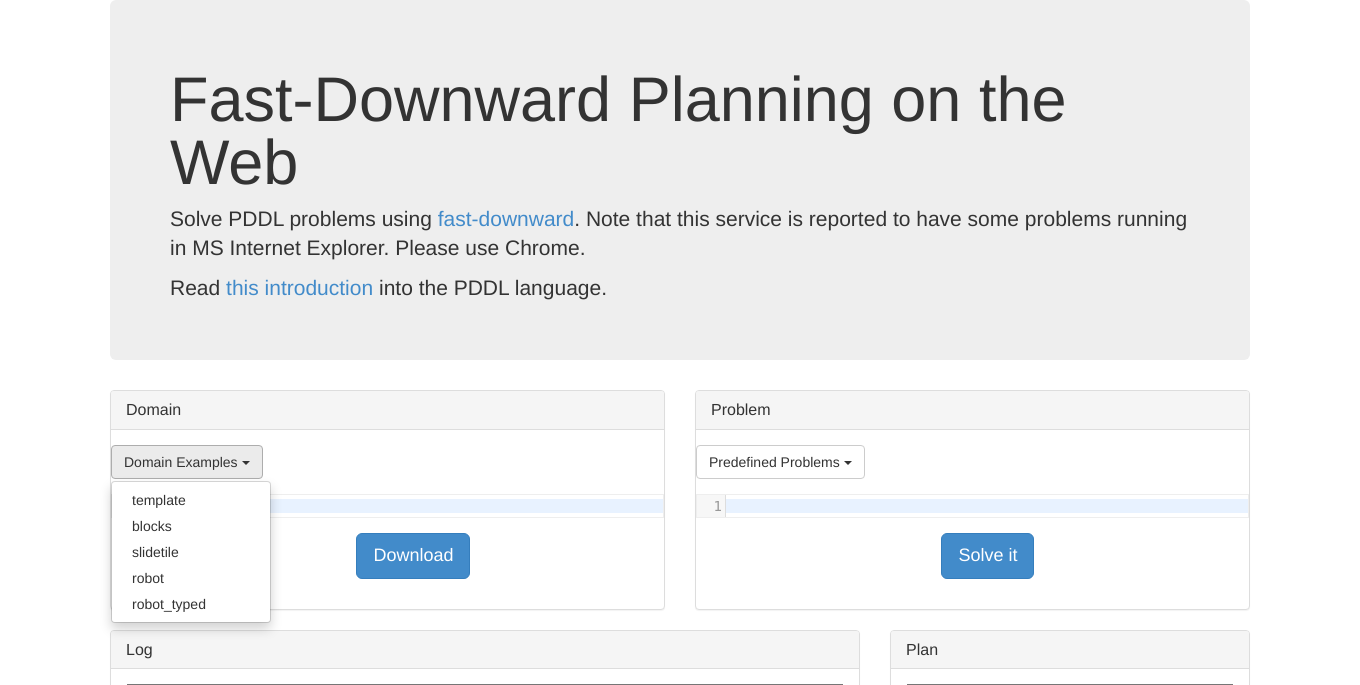
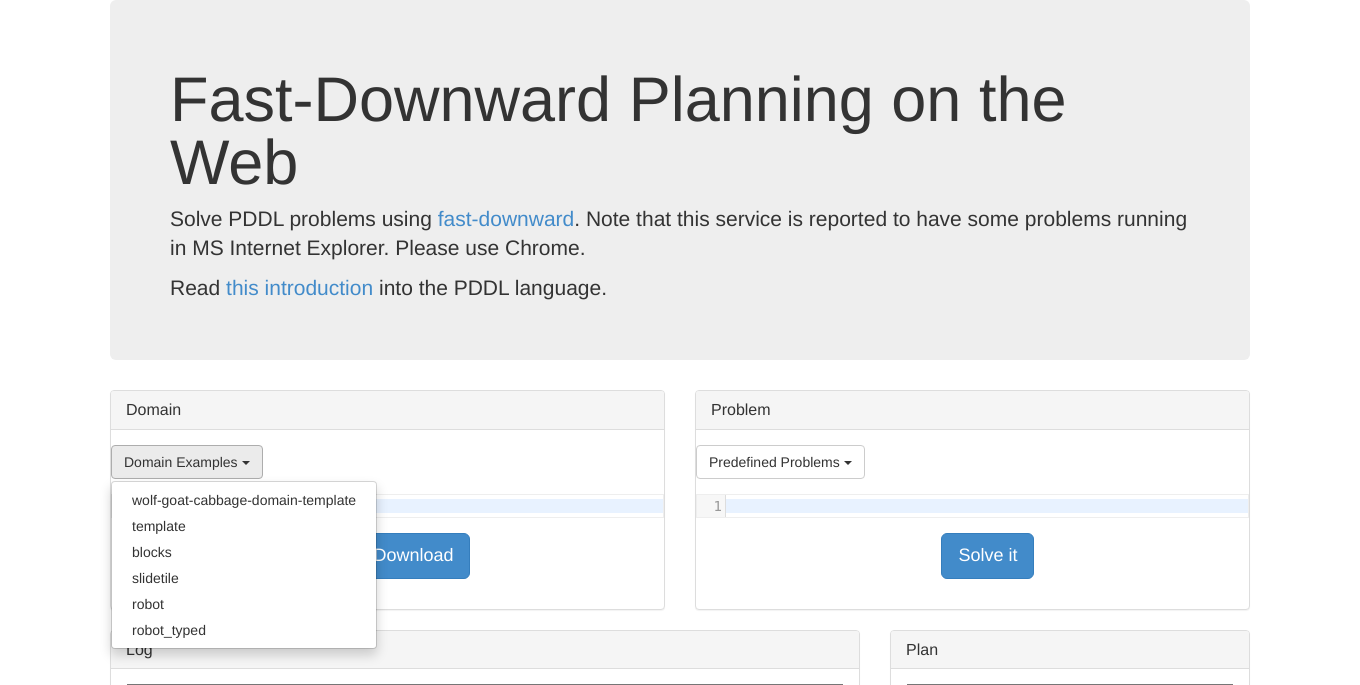
Before and after one commit to LCAS/fast_downward_server, a Flask app: page /fast-downward/ in a window 1360 px wide, after a click on "Domain Examples"; the page is wider, and only the part inside the window is pictured. Shown: the top 685 px of that part. Run offline with Flask 2, Linux system fonts and the light colour scheme.

Commit message:
added relevant files for assignment

```diff
--- a/fd_webserver/templates/index.html
+++ b/fd_webserver/templates/index.html
@@ -72,6 +72,7 @@
 						    <span class="caret"></span>
 						  </button>
 						  <ul id="ddm-domain" class="dropdown-menu" role="menu" aria-labelledby="dropDownDomain">
+                                                    <li role="presentation"><a role="menuitem" tabindex="-1">wolf-goat-cabbage-domain-template</a></li>
 						    <li role="presentation"><a role="menuitem" tabindex="-1">template</a></li>
 						    <li role="presentation"><a role="menuitem" tabindex="-1">blocks</a></li>
                                                     <li role="presentation"><a role="menuitem" tabindex="-1">slidetile</a></li>
@@ -134,10 +135,11 @@
 						    <span class="caret"></span>
 						  </button>
 						  <ul id="ddm-problem" class="dropdown-menu" role="menu" aria-labelledby="dropDownProblem">
+                                                    <li role="presentation"><a role="menuitem" tabindex="-1">wolf-goat-cabbage-problem-01</a></li>
+                                                    <li role="presentation"><a role="menuitem" tabindex="-1">wolf-goat-cabbage-problem-02</a></li>
 						    <li role="presentation"><a role="menuitem" tabindex="-1">template</a></li>
                                                     <li role="presentation"><a role="menuitem" tabindex="-1">travel-1</a></li>
                                                     <li role="presentation"><a role="menuitem" tabindex="-1">travel-2</a></li>
-                                                    <li role="presentation"><a role="menuitem" tabindex="-1">wolf-goat-cabbage-problem</a></li>
 
 
 
```
Also changed, not shown: 4 other files.
